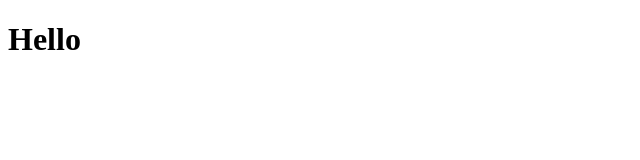
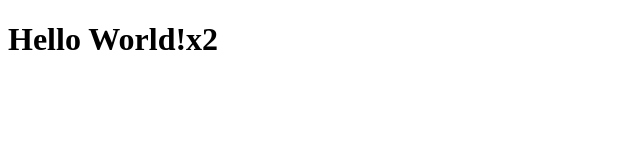
Before and after one commit to Ruslan-Adventures/project, a plain HTML site: page index.html in a window 1280 px wide. Shown: the whole page, without its empty margins (0-640 px from the left). Drawn offline with Linux system fonts and the light colour scheme.

Commit message:
second commit

```diff
--- a/index.html
+++ b/index.html
@@ -7,7 +7,7 @@
   <title>Document</title>
 </head>
 <body>
-  <h1>Hello</h1>
+  <h1>Hello World!x2</h1>
 
 
 
```
